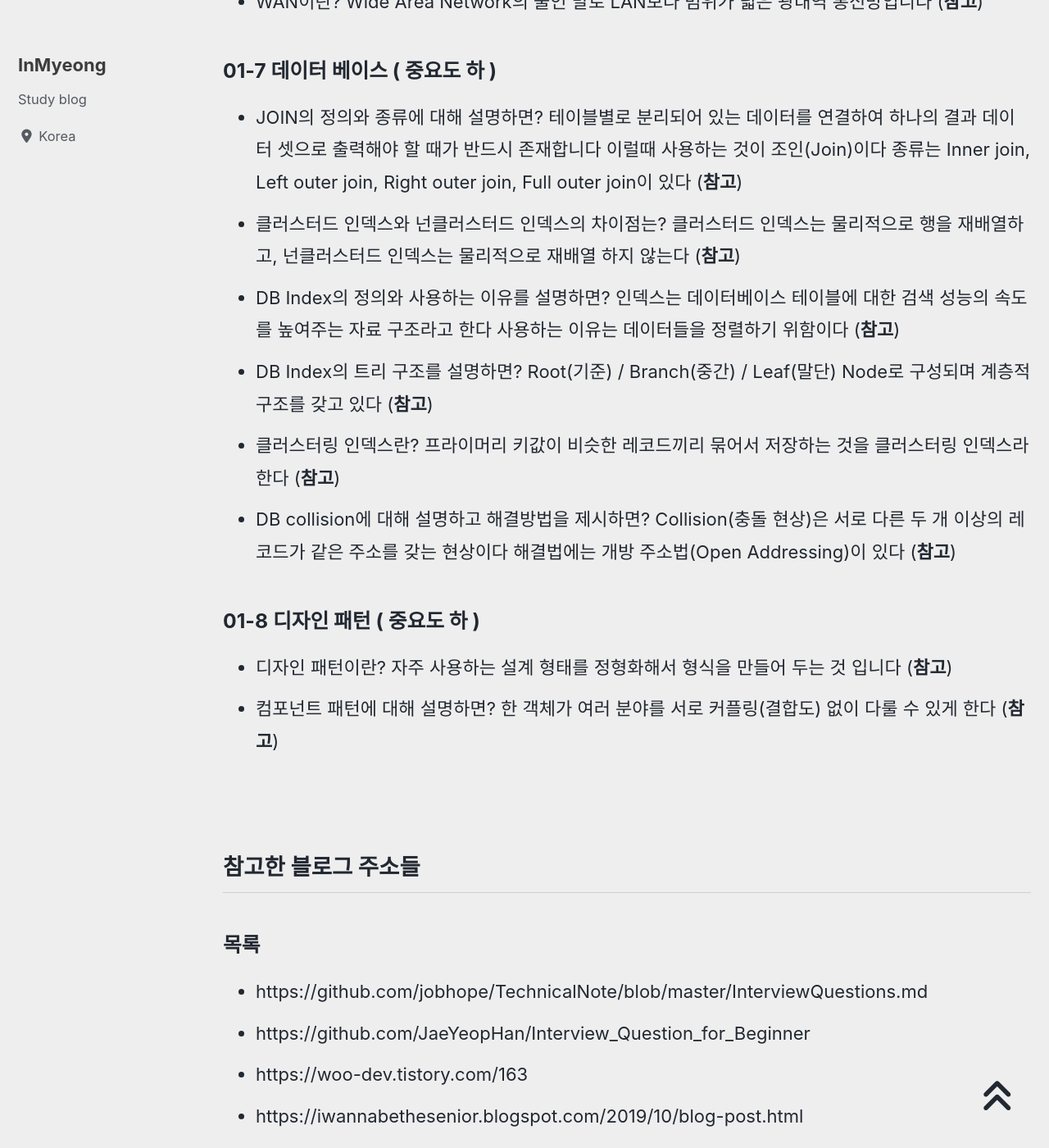
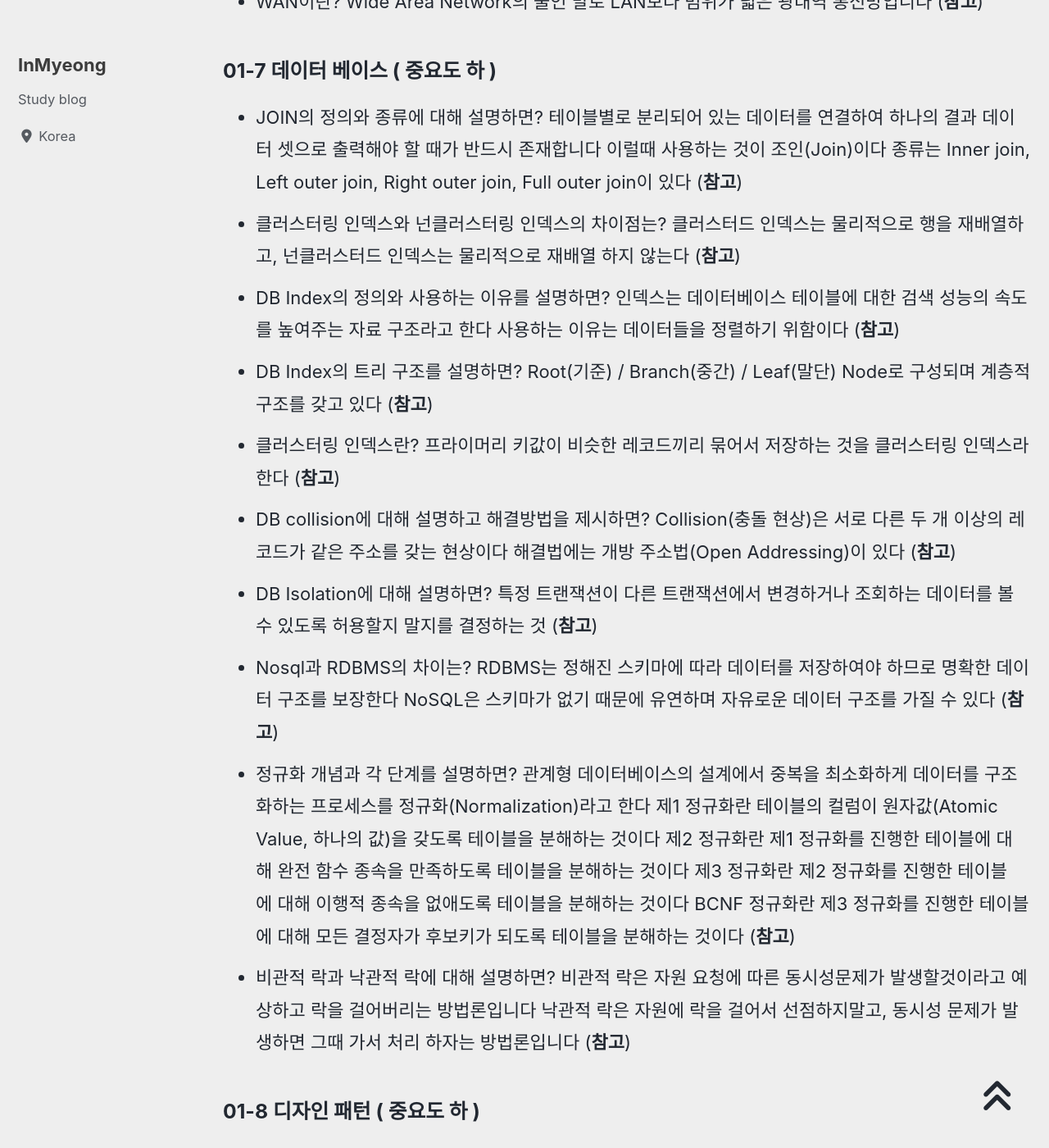
Before and after one commit to devMyeong/devMyeong.github.io, a Jekyll site: the page built from _posts/cs/2022-09-05-블로그-면접준비.md, in a window 1280 px wide and 1400 px high, scrolled down 28169 px. Shown: the whole window at 82% size. Built offline with Jekyll 4.4.1, drawn with Linux system fonts in a browser that asks for light colours; cached includes are drawn as plain includes; nearby versions of some CDN libraries; some web fonts are replaced; comment, search, counter and statistics services are not loaded; some of the changed text lies outside the part shown.

Commit message:
Docs : CS지식 업데이트

```diff
--- a/_posts/cs/2022-09-05-블로그-면접준비.md
+++ b/_posts/cs/2022-09-05-블로그-면접준비.md
@@ -39,7 +39,7 @@ last_modified_at: 2022-09-26
 - malloc, new에 대해서 차이점을 설명하면? 4가지 중요한 차이점이 있다 첫째, new를 이용해 객체를 생성하면 생성자가 호출된다 즉 초기값을 줄 수 있다, malloc은 생성자 호출 기능이 없다 즉 초기값을 줄 수 없다 두번째, malloc은 해당 포인터의 타입을 모르기 때문에 리턴 값의 자료형이 void* 이고 new는 해당 객체에 맞는 포인터을 리턴값으로 반환한다 세번째, new를 통해 객체생성시 에러가 발생하면 예외처리를 하지만 malloc은 예외처리 없이 NULL값을 반환하게 됩니다 네번째, malloc은 realloc으로 할당된 메모리 크기를 재조정이 가능하다 하지만 new는 할당된 크기에 대한 메모리 재조정이 불가능하다 ([**참고**](https://hwan-shell.tistory.com/12))
 - 언제 malloc을 사용하고 new를 사용해야 하는가? 재할당이 빈번하게 일어나는 경우 realloc이 가능한 malloc을 사용하는 것이 옳다고 할 수 있고, 생성자 호출이 필요하다면 new를 사용하는 것이 옳다할 수 있다 ([**참고**](https://cclient.tistory.com/m/11))
 - null과 nullptr의 차이점? NULL은 상수 0이고, nullptr은 포인터이다 그래서 포인터 변수를 초기화해줄 때 nullptr를 사용해줘야 한다 ([**참고**](https://velog.io/@t1won/C-%EB%84%90-%ED%8F%AC%EC%9D%B8%ED%84%B0-NULL%EA%B3%BC-nullptr))
-- inline함수는 무엇인가? 인라인이라는 의미는 코드 라인 자체가 안으로 들어간다는 뜻이다 즉, 함수의 내용을 호출을 통해서 실행시키는 것이 아니라, 호출하는 코드 자체가 함수 내용의 코드가 된다 함수 호출없이 삽입된 함수 코드를 그 자리에서 처리하므로 해당 함수를 수행하기 위해 프로그램이 다른 주소를 점프했다가 되돌아올 필요가 없어 속도면에서 유리합니다 ([**참고**](https://thinkpro.tistory.com/140))
+- inline함수는 무엇인가? 인라인이라는 의미는 코드 라인 자체가 안으로 들어간다는 뜻이다 즉, 함수의 내용을 호출을 통해서 실행시키는 것이 아니라, 호출하는 코드 자체가 함수 내용의 코드가 된다 함수 호출없이 삽입된 함수 코드를 그 자리에서 처리하므로 해당 함수를 수행하기 위해 프로그램이 다른 주소로 점프했다가 되돌아올 필요가 없어 속도면에서 유리합니다 ([**참고**](https://thinkpro.tistory.com/140))
 - C++ 상속에서 부모 클래스 소멸자에 virtual(가상 키워드)를 사용해야 하는 이유는? 부모 클래스의 포인터로 자식 클래스를 호출할때 가상 함수로 정의되지 않은 자식 클래스의 함수를 호출하면 부모 클래스의 멤버 함수가 호출된다 소멸자도 자식 클래스의 소멸자가아닌 부모클래스의 소멸자가 호출이된다 즉 가상 함수로 소멸자가 사용되었다면 자식 클래스에서 재정의 될 수 있음을 명시하기 때문에 자식 클래스의 소멸자부터 차례대로 부모 클래스의 소멸자가 호출된다 ([**참고**](https://younggwan.tistory.com/45))
 - 하이딩, 오버로딩, 오버라이딩의 차이는? 하이딩은 슈퍼클레스에 정의된 이름과 동일한 이름을 서브클레스에서 정의해서 사용하게 되면, 서브클래스 내에서는 슈퍼클레스의 이름이 모두 가려지게 되는것을 의미한다, 오버로딩은 같은 이름의 함수에 매개변수만 다르게 사용하여 매개변수에 따라 다른 함수가 실행되는 것을 의미한다 오버라이딩은 상속받을 때 부모클래스의 함수를 자식클래스에서 재정의하여 사용하는 것을 의미한다 ([**참고**](https://spikez.tistory.com/173)), ([**참고**](https://cosyp.tistory.com/228))
 - static_cast와 dynamic_cast의 차이는? static_cast는 컴파일타임에 형변환이 가능한지 검사한다, 기본 자료형간의 형변환이 가능하다, 부모클래스와 자식클래스 양방향으로 형변환을 허용한다 dynamic_cast는 런타임타임에서 안정성을 검사한다, 기본 자료형간의 형변환이 불가능하다, 자식 클래스에서 부모 클래스로 형변환이 가능한것은 static_cast와 같지만 부모 클래스에서 자식 클래스로의 형변환은 하나 이상의 가상함수를 가진 다형성 클래스에 한해서만 가능하다 ([**참고**](https://mynameisdabin.tistory.com/20))
@@ -252,11 +252,15 @@ last_modified_at: 2022-09-26
 
 ### 01-7 데이터 베이스 ( 중요도 하 )
 - JOIN의 정의와 종류에 대해 설명하면? 테이블별로 분리되어 있는 데이터를 연결하여 하나의 결과 데이터 셋으로 출력해야 할 때가 반드시 존재합니다 이럴때 사용하는 것이 조인(Join)이다 종류는 Inner join, Left outer join, Right outer join, Full outer join이 있다 ([**참고**](https://sparkdia.tistory.com/17))
-- 클러스터드 인덱스와 넌클러스터드 인덱스의 차이점는? 클러스터드 인덱스는 물리적으로 행을 재배열하고, 넌클러스터드 인덱스는 물리적으로 재배열 하지 않는다 ([**참고**](https://m.blog.naver.com/islove8587/220431192221))
+- 클러스터링 인덱스와 넌클러스터링 인덱스의 차이점는? 클러스터드 인덱스는 물리적으로 행을 재배열하고, 넌클러스터드 인덱스는 물리적으로 재배열 하지 않는다 ([**참고**](https://m.blog.naver.com/islove8587/220431192221))
 - DB Index의 정의와 사용하는 이유를 설명하면? 인덱스는 데이터베이스 테이블에 대한 검색 성능의 속도를 높여주는 자료 구조라고 한다 사용하는 이유는 데이터들을 정렬하기 위함이다 ([**참고**](https://choicode.tistory.com/27))
 - DB Index의 트리 구조를 설명하면? Root(기준) / Branch(중간) / Leaf(말단) Node로 구성되며 계층적 구조를 갖고 있다 ([**참고**](https://choicode.tistory.com/27))
 - 클러스터링 인덱스란? 프라이머리 키값이 비슷한 레코드끼리 묶어서 저장하는 것을 클러스터링 인덱스라 한다 ([**참고**](https://dev-ppyong.tistory.com/11))
 - DB collision에 대해 설명하고 해결방법을 제시하면? Collision(충돌 현상)은 서로 다른 두 개 이상의 레코드가 같은 주소를 갖는 현상이다 해결법에는 개방 주소법(Open Addressing)이 있다 ([**참고**](https://developer-rooney.tistory.com/67))
+- DB Isolation에 대해 설명하면? 특정 트랜잭션이 다른 트랜잭션에서 변경하거나 조회하는 데이터를 볼 수 있도록 허용할지 말지를 결정하는 것 ([**참고**](https://nesoy.github.io/articles/2019-05/Database-Transaction-isolation))
+- Nosql과 RDBMS의 차이는? RDBMS는 정해진 스키마에 따라 데이터를 저장하여야 하므로 명확한 데이터 구조를 보장한다 NoSQL은 스키마가 없기 때문에 유연하며 자유로운 데이터 구조를 가질 수 있다 ([**참고**](https://pythontoomuchinformation.tistory.com/528))
+- 정규화 개념과 각 단계를 설명하면? 관계형 데이터베이스의 설계에서 중복을 최소화하게 데이터를 구조화하는 프로세스를 정규화(Normalization)라고 한다 제1 정규화란 테이블의 컬럼이 원자값(Atomic Value, 하나의 값)을 갖도록 테이블을 분해하는 것이다 제2 정규화란 제1 정규화를 진행한 테이블에 대해 완전 함수 종속을 만족하도록 테이블을 분해하는 것이다 제3 정규화란 제2 정규화를 진행한 테이블에 대해 이행적 종속을 없애도록 테이블을 분해하는 것이다 BCNF 정규화란 제3 정규화를 진행한 테이블에 대해 모든 결정자가 후보키가 되도록 테이블을 분해하는 것이다 ([**참고**](https://mangkyu.tistory.com/110))
+- 비관적 락과 낙관적 락에 대해 설명하면? 비관적 락은 자원 요청에 따른 동시성문제가 발생할것이라고 예상하고 락을 걸어버리는 방법론입니다 낙관적 락은 자원에 락을 걸어서 선점하지말고, 동시성 문제가 발생하면 그때 가서 처리 하자는 방법론입니다 ([**참고**](https://unluckyjung.github.io/db/2022/03/07/Optimistic-vs-Pessimistic-Lock/))
 
 ### 01-8 디자인 패턴 ( 중요도 하 )
 - 디자인 패턴이란? 자주 사용하는 설계 형태를 정형화해서 형식을 만들어 두는 것 입니다 ([**참고**](https://sshoreng.tistory.com/112?category=712983))
```
